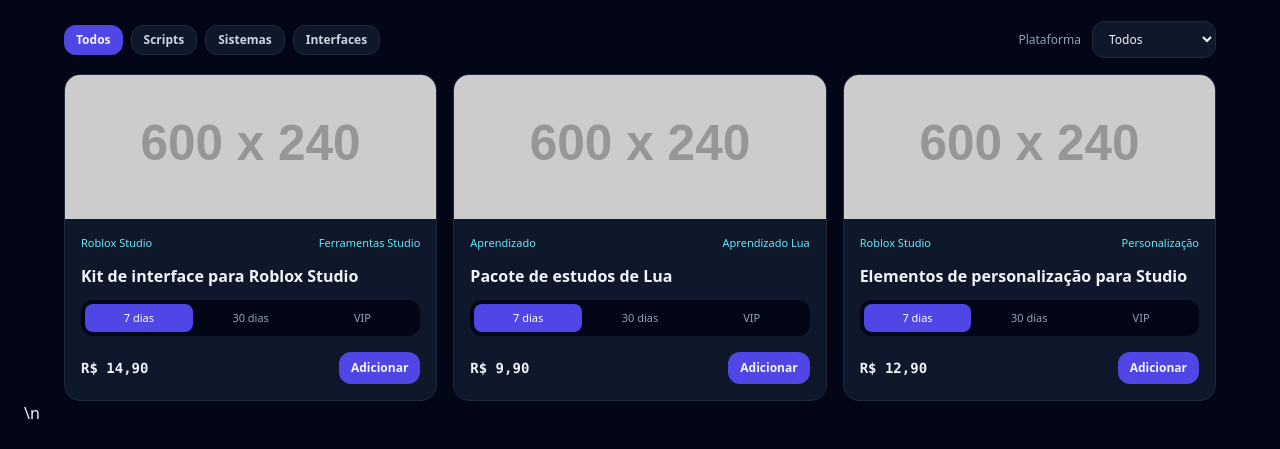
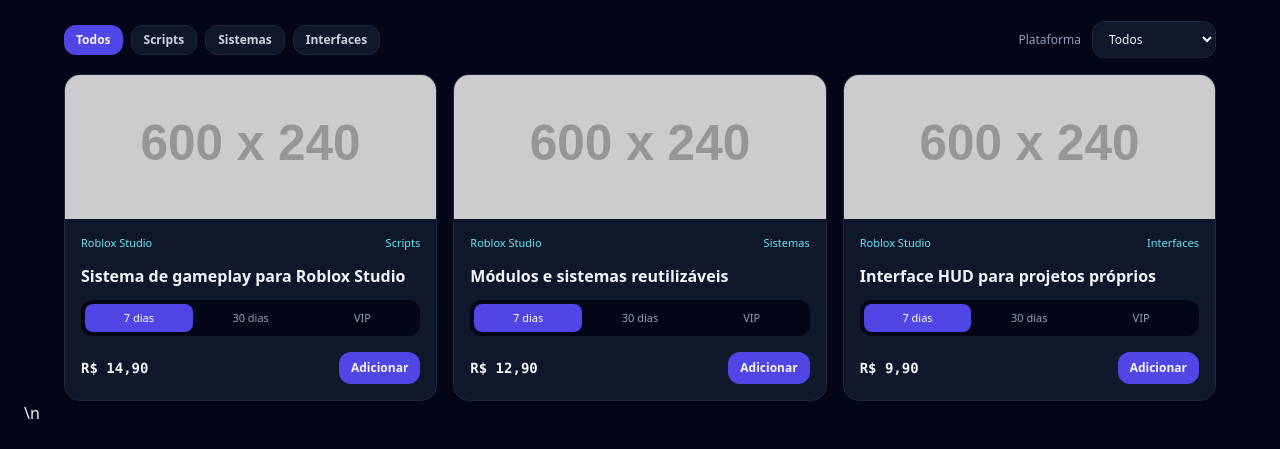
Before and after one commit to zezeanima7-create/NexusStore, a plain HTML site: page index.html in a window 1280 px wide. Shown: the part 702-1151 px from the top of the page. Drawn offline with nearby package versions, Linux system fonts and the light colour scheme; placeholder pictures from the web are drawn by us.

Commit message:
Atualiza produtos padrão para catálogo de scripts

```diff
--- a/index.html
+++ b/index.html
@@ -177,9 +177,9 @@ const makeKey = prefix => {
   return prefix + Array.from(bytes, b => b.toString(16).padStart(2,'0')).join('').toUpperCase();
 };
 const defaultItems = [
-  {id:'studio-ui',name:'Kit de interface para Roblox Studio',game:'Roblox Studio',cat:'Ferramentas Studio',img:fallbackImage('ROBLOX STUDIO UI KIT'),plans:[['7 dias',14.90],['30 dias',34.90],['VIP',79.90]]},
-  {id:'lua-learning',name:'Pacote de estudos de Lua',game:'Aprendizado',cat:'Aprendizado Lua',img:fallbackImage('LUA LEARNING'),plans:[['7 dias',9.90],['30 dias',24.90],['VIP',49.90]]},
-  {id:'studio-custom',name:'Elementos de personalização para Studio',game:'Roblox Studio',cat:'Personalização',img:fallbackImage('STUDIO CUSTOMIZATION'),plans:[['7 dias',12.90],['30 dias',29.90],['VIP',59.90]]}
+  {id:'script-gameplay',name:'Sistema de gameplay para Roblox Studio',game:'Roblox Studio',cat:'Scripts',img:fallbackImage('ROBLOX STUDIO SCRIPT'),plans:[['7 dias',14.90],['30 dias',34.90],['VIP',79.90]]},
+  {id:'module-system',name:'Módulos e sistemas reutilizáveis',game:'Roblox Studio',cat:'Sistemas',img:fallbackImage('ROBLOX MODULES'),plans:[['7 dias',12.90],['30 dias',29.90],['VIP',69.90]]},
+  {id:'hud-interface',name:'Interface HUD para projetos próprios',game:'Roblox Studio',cat:'Interfaces',img:fallbackImage('ROBLOX HUD'),plans:[['7 dias',9.90],['30 dias',24.90],['VIP',59.90]]}
 ];
 const freshState = () => ({cat:'Todos',game:'Todos',fee:0.05,cash:0,gross:0,net:0,tx:[],adsterraEntries:[],cart:[],keys:[],selected:{},items:defaultItems});
 function loadState(){
```
